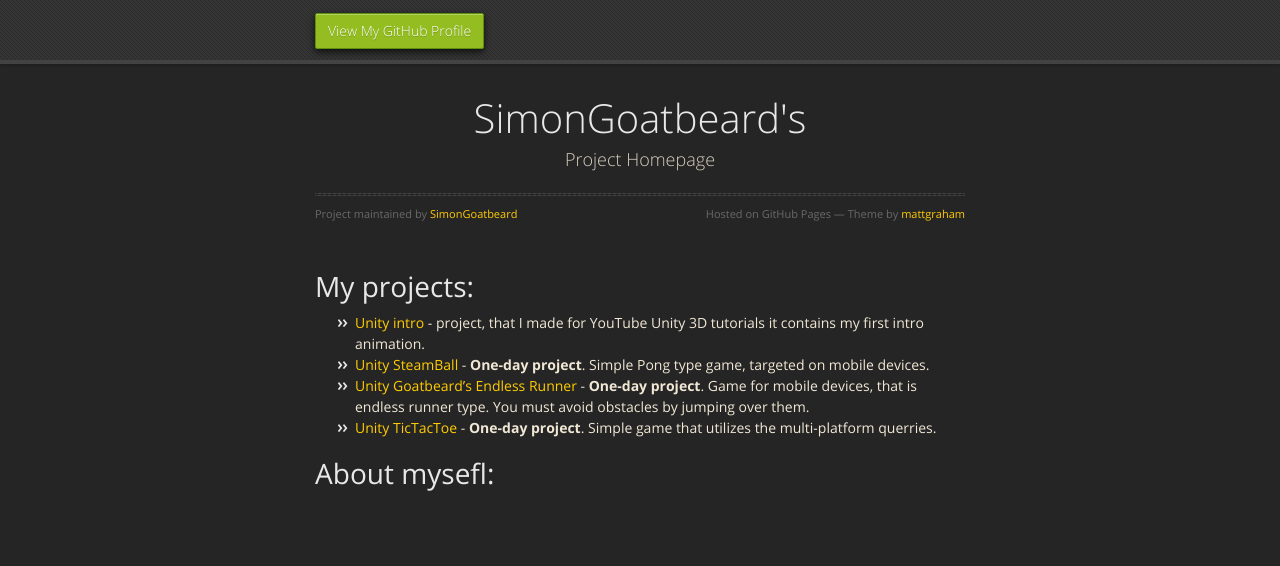
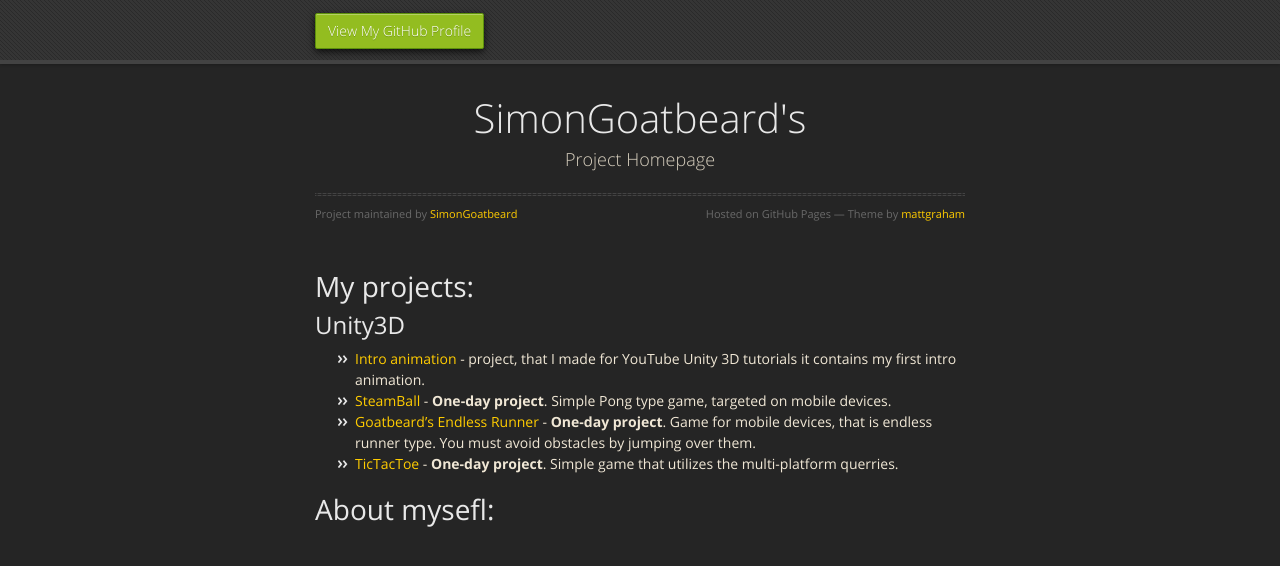
Before and after one commit to SimonGoatbeard/simongoatbeard.github.io, a Jekyll site: the page built from index.md, in a window 1280 px wide. Shown: the top 566 px of the page. Built offline with Jekyll 4.4.1, drawn with Linux system fonts in a browser that asks for light colours; nearby versions of some CDN libraries; our own code applies the rules of GitHub Pages for plain Markdown files.

Commit message:
Update index.md

```diff
--- a/index.md
+++ b/index.md
@@ -3,11 +3,12 @@ layout: default
 ---
 
 # My projects:
+## Unity3D
 
-*   [Unity intro](unity-intro) - project, that I made for YouTube Unity 3D tutorials it contains my first intro animation.
-*   [Unity SteamBall](unity-steamball) - **One-day project**. Simple Pong type game, targeted on mobile devices.
-*   [Unity Goatbeard's Endless Runner](unity-goatbeardsendlessrunner) - **One-day project**. Game for mobile devices, that is endless runner type. You must avoid obstacles by jumping over them.
-*   [Unity TicTacToe](unity-tictactoe) - **One-day project**. Simple game that utilizes the multi-platform querries.
+*   [Intro animation](unity-intro) - project, that I made for YouTube Unity 3D tutorials it contains my first intro animation.
+*   [SteamBall](unity-steamball) - **One-day project**. Simple Pong type game, targeted on mobile devices.
+*   [Goatbeard's Endless Runner](unity-goatbeardsendlessrunner) - **One-day project**. Game for mobile devices, that is endless runner type. You must avoid obstacles by jumping over them.
+*   [TicTacToe](unity-tictactoe) - **One-day project**. Simple game that utilizes the multi-platform querries.
 
 # About mysefl:
 
```
